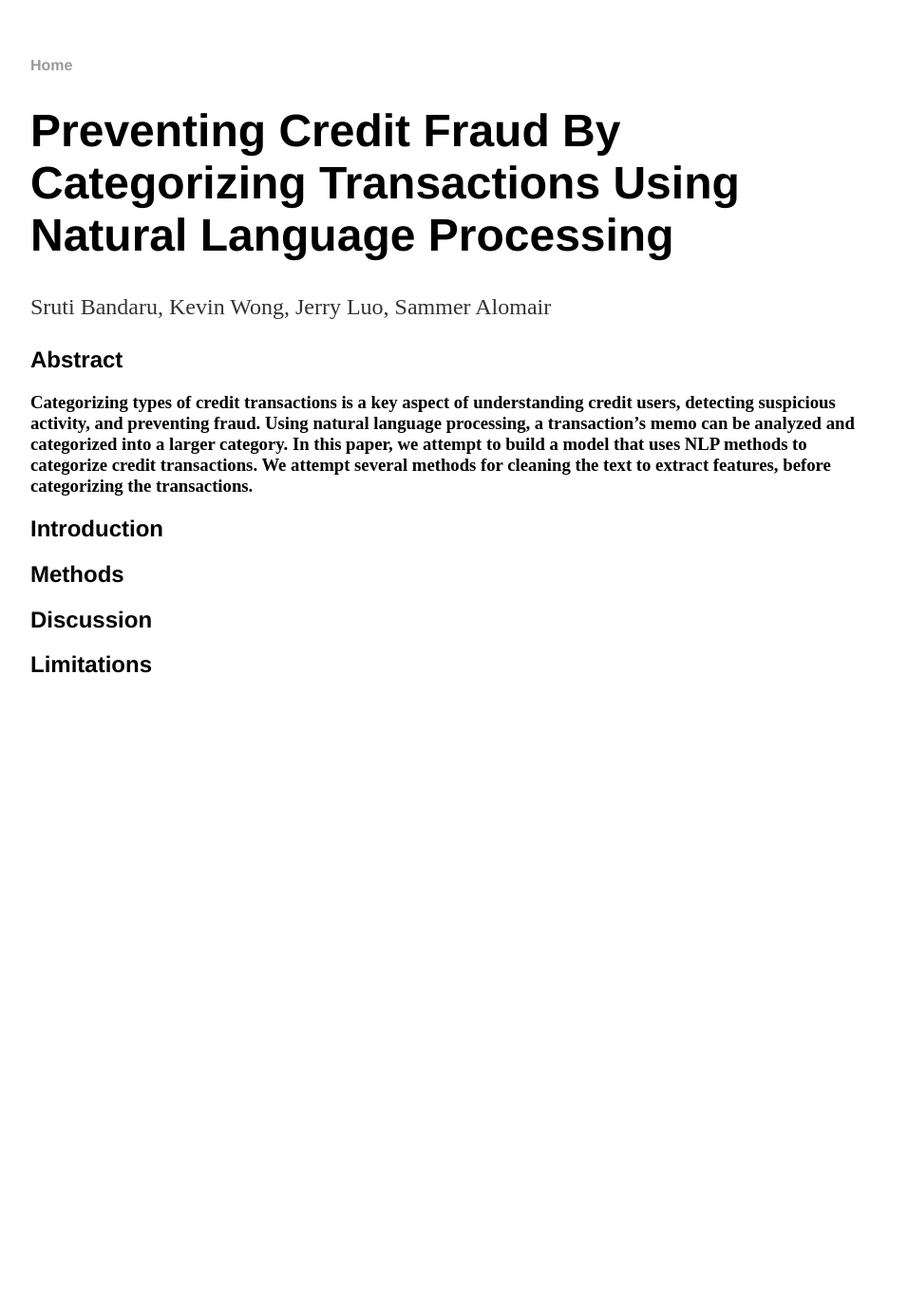
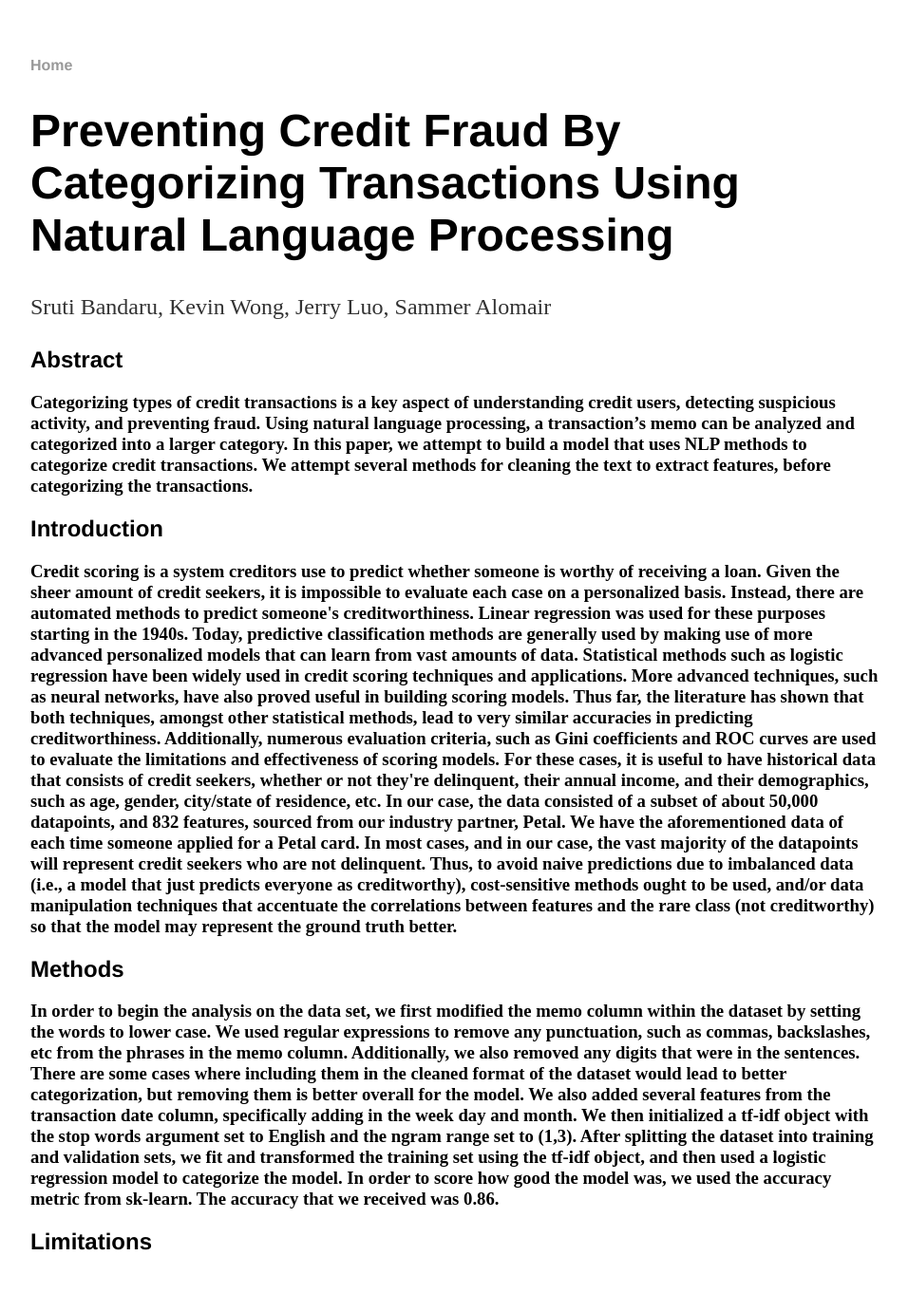
Before and after one commit to kkw002/kkw002.github.io, a Jekyll site: the page built from index.html, in a window 1280 px wide. Shown: the whole page at 95% size, without its empty margins (160-1116 px from the left). Built offline with Jekyll 4.4.1, drawn with Linux system fonts in a browser that asks for light colours; before the commit the page ends 900 px from its top, so only the background shows below that.

Commit message:
Update default.html

```diff
--- a/_layouts/default.html
+++ b/_layouts/default.html
@@ -24,12 +24,13 @@
 		</div>
 		<div class="introduction">
 			<h2>Introduction</h2>
+			<h3>Credit scoring is a system creditors use to predict whether someone is worthy of receiving a loan. Given the sheer amount of credit seekers, it is impossible to evaluate each case on a personalized basis. Instead, there are automated methods to predict someone's creditworthiness. Linear regression was used for these purposes starting in the 1940s. Today, predictive classification methods are generally used by making use of more advanced personalized models that can learn from vast amounts of data.
+			Statistical methods such as logistic regression have been widely used in credit scoring techniques and applications. More advanced techniques, such as neural networks, have also proved useful in building scoring models. Thus far, the literature has shown that both techniques, amongst other statistical methods, lead to very similar accuracies in predicting creditworthiness. Additionally, numerous evaluation criteria, such as Gini coefficients and ROC curves are used to evaluate the limitations and effectiveness of scoring models.
+			For these cases, it is useful to have historical data that consists of credit seekers, whether or not they're delinquent, their annual income, and their demographics, such as age, gender, city/state of residence, etc. In our case, the data consisted of a subset of about 50,000 datapoints, and 832 features, sourced from our industry partner, Petal. We have the aforementioned data of each time someone applied for a Petal card. In most cases, and in our case, the vast majority of the datapoints will represent credit seekers who are not delinquent. Thus, to avoid naive predictions due to imbalanced data (i.e., a model that just predicts everyone as creditworthy), cost-sensitive methods ought to be used, and/or data manipulation techniques that accentuate the correlations between features and the rare class (not creditworthy) so that the model may represent the ground truth better.</h3>
 		</div>
 		<div class="methods">
 			<h2>Methods</h2>
-		</div>
-		<div class="discussion">
-			<h2>Discussion</h2>
+			<h3>In order to begin the analysis on the data set, we first modified the memo column within the dataset by setting the words to lower case. We used regular expressions to remove any punctuation, such as commas, backslashes, etc from the phrases in the memo column. Additionally, we also removed any digits that were in the sentences. There are some cases where including them in the cleaned format of the dataset would lead to better categorization, but removing them is better overall for the model. We also added several features from the transaction date column, specifically adding in the week day and month. We then initialized a tf-idf object with the stop words argument set to English and the ngram range set to (1,3).  After splitting the dataset into training and validation sets, we fit and transformed the training set using the tf-idf object, and then used a logistic regression model to categorize the model. In order to score how good the model was, we used the accuracy metric from sk-learn. The accuracy that we received was 0.86. </h3>
 		</div>
 		<div class="limitations">
 			<h2>Limitations</h2>
```
